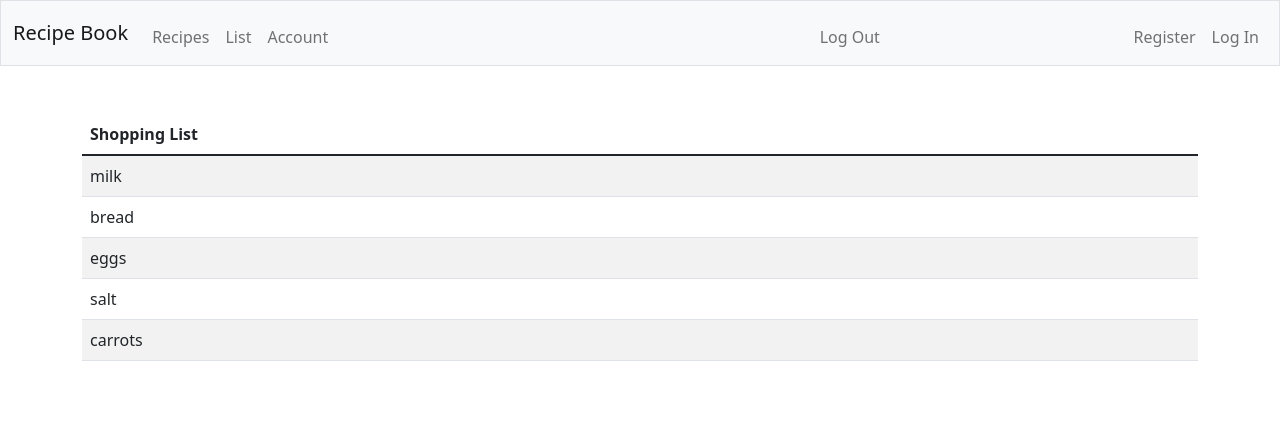
After one commit to kelnicmana/recipe-book, a Flask app: page /list in a window 1280 px wide. The commit adds this page. Shown: the top 424 px of the page. Run offline with Flask 2, Linux system fonts and the light colour scheme.

Commit message:
adds a ui design for the recipe list and shopping list tables

```diff
--- a/app.py
+++ b/app.py
@@ -5,3 +5,7 @@ app = Flask(__name__)
 @app.route("/")
 def index():
     return render_template("index.html")
+
+@app.route("/list")
+def shopping_list():
+    return render_template("list.html")
--- /dev/null
+++ b/templates/layout.html
@@ -0,0 +1,54 @@
+<!DOCTYPE html>
+
+<html lang="en">
+
+    <head>
+
+        <meta charset="utf-8">
+        <meta name="viewport" content="initial-scale=1, width=device-width">
+
+        <!-- http://getbootstrap.com/docs/5.1/ -->
+        <link crossorigin="anonymous" href="https://cdn.jsdelivr.net/npm/bootstrap@5.1.3/dist/css/bootstrap.min.css" integrity="sha384-1BmE4kWBq78iYhFldvKuhfTAU6auU8tT94WrHftjDbrCEXSU1oBoqyl2QvZ6jIW3" rel="stylesheet">
+        <script crossorigin="anonymous" src="https://cdn.jsdelivr.net/npm/bootstrap@5.1.3/dist/js/bootstrap.bundle.min.js" integrity="sha384-ka7Sk0Gln4gmtz2MlQnikT1wXgYsOg+OMhuP+IlRH9sENBO0LRn5q+8nbTov4+1p"></script>
+
+        <!-- https://favicon.io/emoji-favicons/money-bag/ -->
+        <link href="/static/favicon.ico" rel="icon">
+
+        <link href="/static/styles.css" rel="stylesheet">
+
+        <title>Recipe Book: {% block title %}{% endblock %}</title>
+
+    </head>
+
+    <body>
+
+        <nav class="bg-light border navbar navbar-expand-md navbar-light">
+            <div class="container-fluid">
+                <a class="navbar-brand" href="/"><span>Recipe Book</span></a>
+                <button aria-controls="navbar" aria-expanded="false" aria-label="Toggle navigation" class="navbar-toggler" data-bs-target="#navbar" data-bs-toggle="collapse" type="button">
+                    <span class="navbar-toggler-icon"></span>
+                </button>
+                <div class="collapse navbar-collapse" id="navbar">
+                        <ul class="navbar-nav me-auto mt-2">
+                            <li class="nav-item"><a class="nav-link" href="/">Recipes</a></li>
+                            <li class="nav-item"><a class="nav-link" href="/list">List</a></li>
+                            <li class="nav-item"><a class="nav-link" href="/account">Account</a></li>
+                        </ul>
+                        <ul class="navbar-nav ms-auto mt-2">
+                            <li class="nav-item"><a class="nav-link" href="/logout">Log Out</a></li>
+                        </ul>
+                        <ul class="navbar-nav ms-auto mt-2">
+                            <li class="nav-item"><a class="nav-link" href="/register">Register</a></li>
+                            <li class="nav-item"><a class="nav-link" href="/login">Log In</a></li>
+                        </ul>
+                </div>
+            </div>
+        </nav>
+
+        <main class="container-fluid py-5">
+            {% block main %}{% endblock %}
+        </main>
+
+    </body>
+
+</html>
--- /dev/null
+++ b/templates/list.html
@@ -0,0 +1,34 @@
+{% extends "layout.html" %}
+
+{% block title %}
+    List
+{% endblock %}
+
+{% block main %}
+    <div class="container">
+        <table class="table table-striped">
+            <thead>
+                <tr>
+                    <th scope="col">Shopping List</th>
+                </tr>
+            </thead>
+            <tbody>
+                <tr>
+                    <td>milk</td>
+                </tr>
+                <tr>
+                    <td>bread</td>
+                </tr>
+                <tr>
+                    <td>eggs</td>
+                </tr>
+                <tr>
+                    <td>salt</td>
+                </tr>
+                <tr>
+                    <td>carrots</td>
+                </tr>
+            </tbody>
+        </table>
+    </div>
+{% endblock %}
```
Also changed, not shown: templates/index.html (+31 -13 lines).
